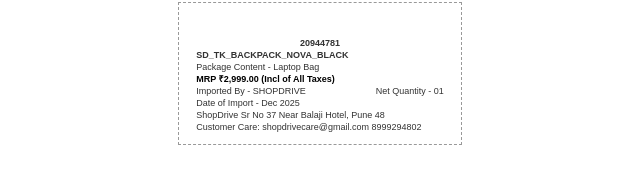
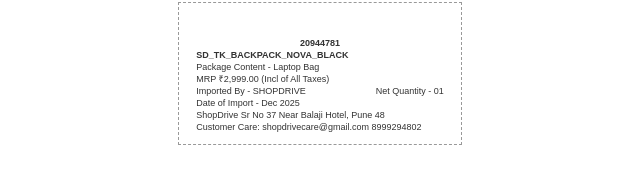
Before and after one commit to Rahul2254/Detailed_Barcode_Generator, a plain HTML site: page index.html in a window 1280 px wide. Shown: the part 643-831 px from the top of the page, 320-960 px from the left. Drawn offline with nearby package versions, Linux system fonts and the light colour scheme; a script that the page names is missing.

Commit message:
Update styles.css

```diff
--- a/styles.css
+++ b/styles.css
@@ -87,10 +87,7 @@ p {
     font-weight: bold;
 }
 
-.mrp-text {
-    font-weight: bold;
-    color: #000;
-}
+
 
 /* Ensure these elements retain the 9px set on the general 'p' selector */
 .detail-text,
```
